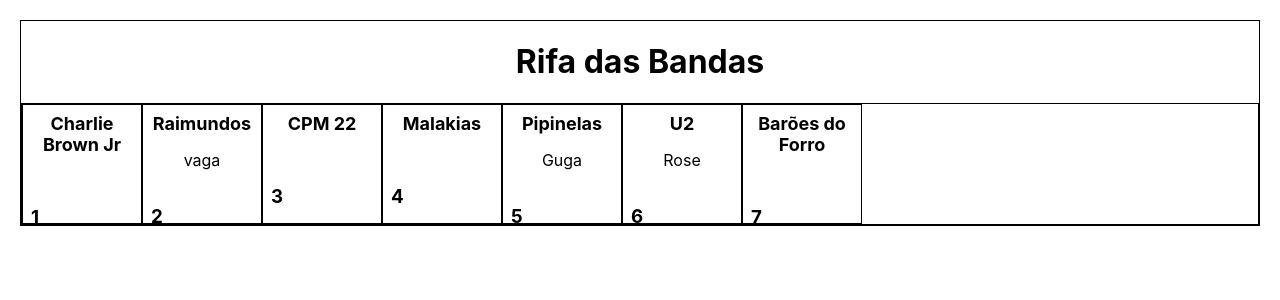
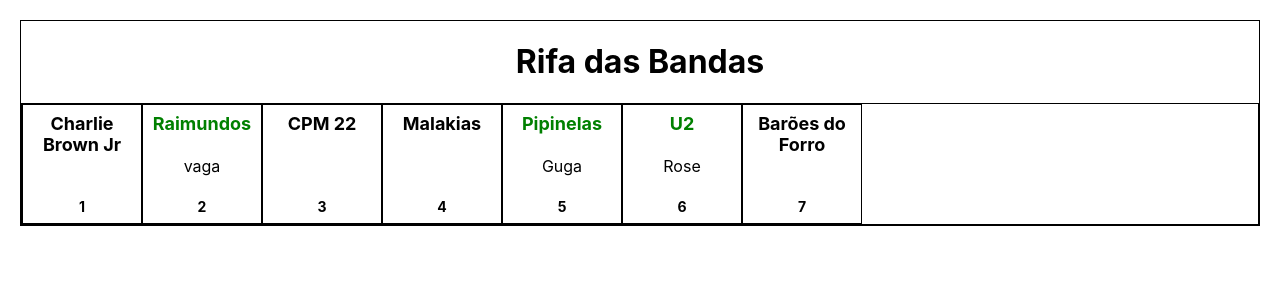
Before and after one commit to thiagogarcia82/rifa, a Next.js app: page / in a window 1280 px wide. Shown: the top 300 px of the page. Built offline with nearby package versions, Linux system fonts and the light colour scheme.

Commit message:
Update index.js

```diff
--- a/Components/Sheet/index.js
+++ b/Components/Sheet/index.js
@@ -7,7 +7,7 @@
       <SheetBox>
         { Object.entries(names).map(([name, owner], i) => (
           <div key={name}>
-            <h2>{name}</h2>
+            <h2 style={{ color: owner ? 'green' : 'black' }}>{name}</h2>
             <p>{owner}</p>
             <h3>{i + 1}</h3>
           </div>
@@ -48,6 +48,13 @@
       padding: 0;
     }
 
+    h3 {
+      text-align: center;
+      font-size: 14px;
+      margin: 0;
+      padding: 0;
+    }
+
     p {
       text-align: center;
     }
```
